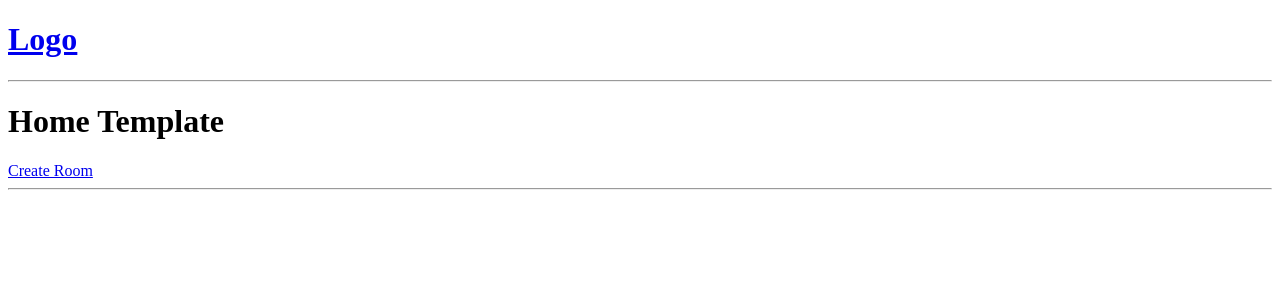
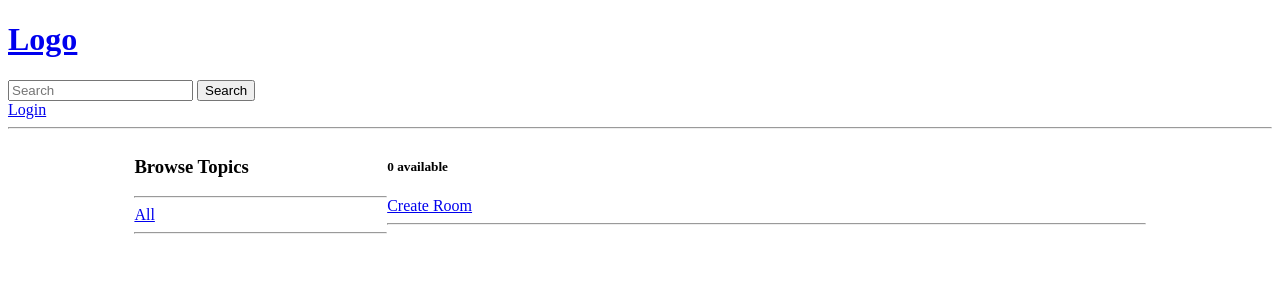
Before and after one commit to HsAhRaSrHmIaT/Classroom, a Django app: page / in a window 1280 px wide. Shown: the top 300 px of the page. Run offline with Django 5.2, Linux system fonts and the light colour scheme; data that the repository does not hold is empty.

Commit message:
Add login credentials

```diff
--- a/classroomApp/templates/base/home.html
+++ b/classroomApp/templates/base/home.html
@@ -1,9 +1,36 @@
 {% extends 'main.html' %}
 
 {% block content %}
-<h1>Home Template</h1>
+
+<style>
+    .home-container {
+        display: grid;
+        grid-template-columns: 1fr 3fr;
+        justify-content: space-between;
+        margin: 0 10%;
+    }
+</style>
+
+<div class="home-container">
     <div>
+        <h3>Browse Topics</h3>
+        <hr />
+        <div>
+            <a href="{% url 'home' %}">All</a>
+            <hr />
+        </div>
+        {% for topic in topics %}
+        <div>
+            <h5>{{ topic.name }}</h5>
+            <p>{{ topic.description }}</p>
+            <a href="{% url 'home' %}?q={{ topic.name }}">View Topic</a>
+            <hr />
+        </div>
+        {% endfor %}
+    </div>
 
+    <div>
+        <h5>{{ room_count }} available</h5>
         <a href="{% url 'create-room' %}">Create Room</a>
         <hr />
         <div>
@@ -21,4 +48,5 @@
             {% endfor %}
         </div>
     </div>
+</div>
 {% endblock %}
--- a/classroomApp/templates/base/room_form.html
+++ b/classroomApp/templates/base/room_form.html
@@ -4,6 +4,6 @@
     <form method="post" action="" >
         {% csrf_token %}
         {{ form.as_p }}
-        <input type="submit" value="submit" />
+        <input type="submit" value="Submit" />
     </form>
 {% endblock %}
--- a/classroomApp/urls.py
+++ b/classroomApp/urls.py
@@ -2,6 +2,7 @@ from django.urls import path # type: ignore
 from . import views
 
 urlpatterns = [
+    path("login/", views.loginPage, name="login"),
     path("", views.home, name="home"),
     path("room/<str:pk>/", views.room, name="room"),
     path("create-room/", views.createRoom, name="create-room"),
--- a/classroomApp/views.py
+++ b/classroomApp/views.py
@@ -1,17 +1,45 @@
 from django.shortcuts import render, redirect # type: ignore
-from .models import Room
+from django.contrib import messages # type: ignore
+from .models import Room, Topic
 from .forms import RoomForm
+from django.db.models import Q # type: ignore
+from django.contrib.auth.models import User # type: ignore
+from django.contrib.auth import authenticate, login, logout # type: ignore
 
 # rooms = [
 #     {'id': 1, 'name': 'Room 1'},
 #     {'id': 2, 'name': 'Room 2'},
 #     {'id': 3, 'name': 'Room 3'},
 # ]
+def loginPage(request):
+    if request.method == "POST":
+        username = request.POST.get('username')
+        password = request.POST.get('password')
+
+        user = authenticate(request, username=username, password=password)
+        if user is not None:
+            login(request, user)
+            messages.success(request, "Login successful")
+            return redirect("home")
+        else:
+            messages.error(request, "Invalid credentials")
+
+    context = {}
+    return render(request, "base/login_register.html", context)
 
 def home(request):
-    rooms = Room.objects.all()
+    q = request.GET.get('q') if request.GET.get('q') != None else ''
+    rooms = Room.objects.filter(
+            Q(topic__name__icontains=q) |
+            Q(name__icontains=q) |
+            Q(description__icontains=q)
+        )
+    topics = Topic.objects.all()
+    room_count = rooms.count()
     context = {
-        'rooms': rooms
+        'rooms': rooms,
+        'topics': topics,
+        'room_count': room_count,
     }
     return render(request, "base/home.html", context)
 
--- a/templates/main.html
+++ b/templates/main.html
@@ -7,6 +7,15 @@
 </head>
 <body>
     {% include 'navbar.html' %}
+
+    {% if messages %}
+        <ul>
+            {% for message in messages %}
+                <li>{{ message }}</li>
+            {% endfor %}
+        </ul>
+    {% endif %}
+
     {% block content %}
 
 
--- a/templates/navbar.html
+++ b/templates/navbar.html
@@ -1,5 +1,10 @@
 <a href="/">
     <h1>Logo</h1>
 </a>
+<form>
+    <input type="text" placeholder="Search" name="q" oninput="showResults(this.value)" />
+    <button type="submit">Search</button>
+</form>
 
-<hr>
+<a href="{% url 'login' %}">Login</a>
+<hr />
```
Also changed, not shown: classroomApp/templates/base/login_register.html (added, +18 -0 lines). Lines whose indentation alone changed are shown as unchanged.
